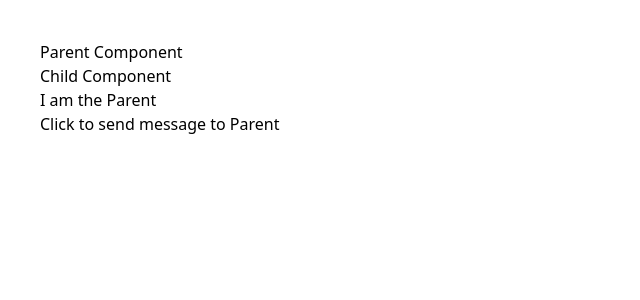
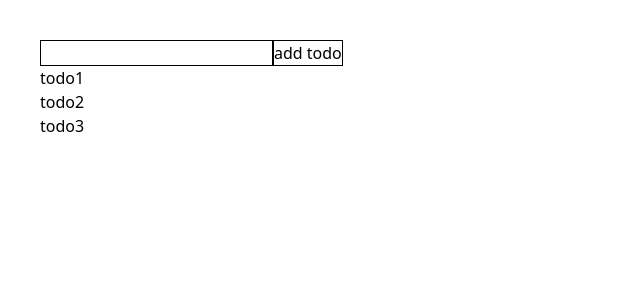
Before and after one commit to selina-islam/Play_With_React, a React (Vite) app: page / in a window 1280 px wide. Shown: the top 300 px of the page, without its empty margins (0-640 px from the left). Built offline with nearby package versions, Linux system fonts and the light colour scheme.

Commit message:
add newtodo and todos components with dynamic rendering

```diff
--- a/src/App.jsx
+++ b/src/App.jsx
@@ -1,11 +1,12 @@
 import React from 'react'
-import Parent from './Props/Parent'
+
+import Home from './State_Lifting/Home'
 
 
 function App() {
   return (
     <div className='m-10'>
-      <Parent/>
+     <Home/>
     </div>
   )
 }
--- /dev/null
+++ b/src/State_Lifting/Home.jsx
@@ -0,0 +1,29 @@
+import React, { useState } from "react"; // importing react and useState hook
+import Todos from "./Todos"; // importing the Todos component
+import NewTodo from "./NewTodo"; // importing the NewTodo component
+
+// a dummy list of initial todos to display when the app loads
+const dummytodos = ["todo1", "todo2", "todo3"];
+
+const Home = () => {
+  // creating a state variable 'todos' with default value from dummytodos
+  const [todos, setTodos] = useState(dummytodos);
+
+  // function to handle adding a new todo item from the NewTodo component
+  const handleNewTodo = (newtodo) => {
+    // updating the todos state by adding the new todo to the existing list
+    setTodos([...todos, newtodo]);
+  };
+
+  return (
+    <div>
+      {/* rendering NewTodo component and passing the handleNewTodo function as a prop */}
+      <NewTodo handleNewTodo={handleNewTodo} />
+
+      {/* rendering Todos component and passing the todos array as a prop */}
+      <Todos todos={todos} />
+    </div>
+  );
+};
+
+export default Home; // exporting the Home component so it can be used in other parts of the app
--- /dev/null
+++ b/src/State_Lifting/NewTodo.jsx
@@ -0,0 +1,50 @@
+import React, { useState } from "react"; // importing react and useState hook
+
+const NewTodo = (props) => {
+  // declaring a state variable 'todo' to store the current input value
+  const [todo, setTodo] = useState("");
+
+  // this function updates the 'todo' state whenever the input value changes
+  const handleChange = (e) => {
+    setTodo(e.target.value);
+  };
+
+  // this function handles the form submission when the button is clicked
+  const handleClick = (e) => {
+    e.preventDefault(); // prevents the default form submission behavior (page reload)
+
+    // checks if the input is empty or contains only spaces
+    if (todo.trim() === "") {
+      alert("please enter a valid todo"); // shows an alert if input is invalid
+      return; // exits the function early
+    }
+
+    // calls the function passed from parent component to add the new todo
+    props.handleNewTodo(todo);
+
+    // clears the input field after adding the todo
+    todo && setTodo("");
+  };
+
+  return (
+    <div>
+      {/* form element with an onSubmit handler */}
+      <form action="" onSubmit={handleClick}>
+        {/* input field to type new todo, bound to 'todo' state */}
+        <input
+          onChange={handleChange}
+          type="text"
+          name="todo"
+          id="todo"
+          value={todo}
+          className="border"
+        />
+
+        {/* button to submit the new todo */}
+        <button className="border cursor-pointer">add todo</button>
+      </form>
+    </div>
+  );
+};
+
+export default NewTodo; // exporting the NewTodo component to use it in other files
--- /dev/null
+++ b/src/State_Lifting/Todo.jsx
@@ -0,0 +1,12 @@
+import React from 'react' // importing react
+
+const Todo = (props) => {
+  return (
+    <div>
+      {/* displaying the todo text received as a prop from the parent component */}
+      <p>{props.todo}</p>
+    </div>
+  )
+}
+
+export default Todo // exporting the Todo component so it can be used inside other components like Todos
--- /dev/null
+++ b/src/State_Lifting/Todos.jsx
@@ -0,0 +1,17 @@
+import React from "react"; // importing react
+import Todo from "./Todo"; // importing the single Todo component
+
+const Todos = (props) => {
+  return (
+    <div>
+      {/* mapping through the todos array passed as a prop and rendering a Todo component for each item */}
+      {props.todos.map((todo, index) => (
+        // passing each todo item as a prop to the Todo component
+        // using index as the key (not ideal for large lists, but okay for small static lists)
+        <Todo key={index} todo={todo} />
+      ))}
+    </div>
+  );
+};
+
+export default Todos; // exporting the Todos component to be used in the Home component or elsewhere
```
